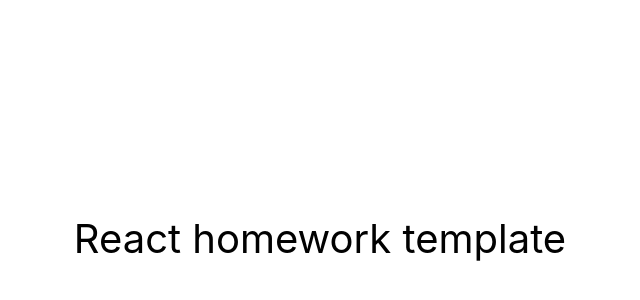
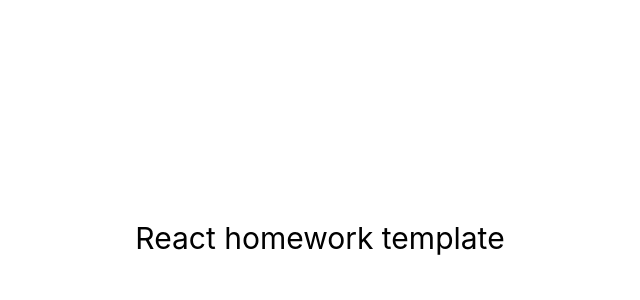
Before and after one commit to RodionKipitok/Cinema-board, a React (Create React App) app: page / in a window 1280 px wide. Shown: the part 162-462 px from the top of the page, without its empty margins (320-960 px from the left). Built offline with nearby package versions, Linux system fonts and the light colour scheme.

Commit message:
added new element

```diff
--- a/src/components/App.jsx
+++ b/src/components/App.jsx
@@ -6,7 +6,7 @@ export const App = () => {
         display: 'flex',
         justifyContent: 'center',
         alignItems: 'center',
-        fontSize: 40,
+        fontSize: 30,
         color: '#010101'
       }}
     >
```
